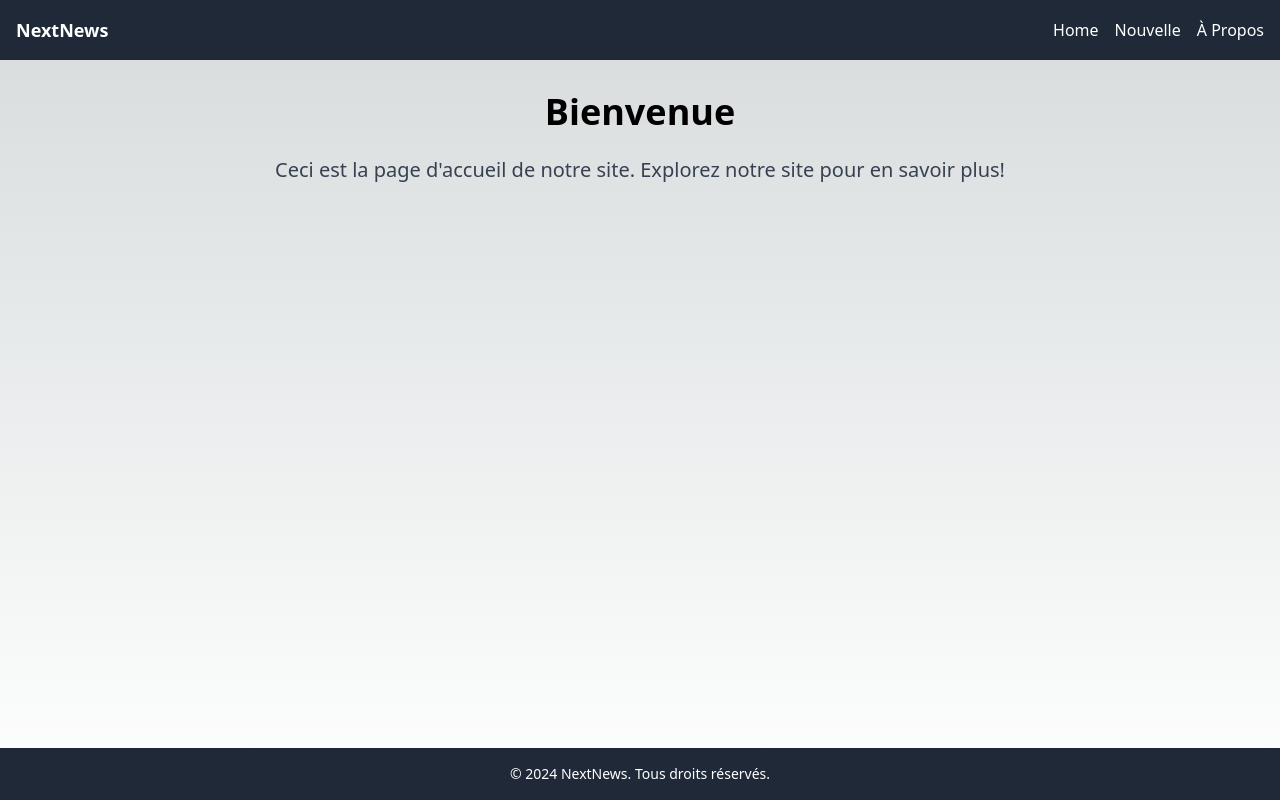
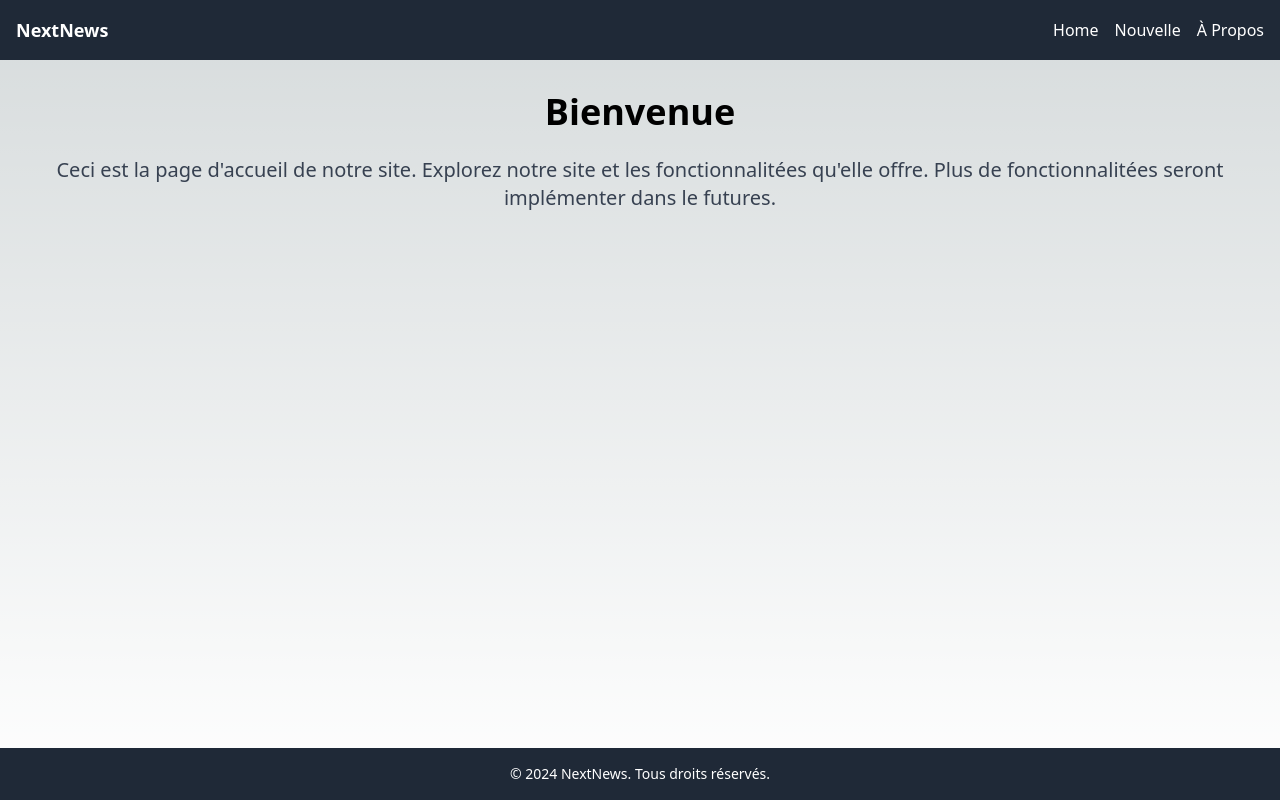
Before and after one commit to simbiss/nextnews, a Next.js app: page / in a window 1280 px wide. Built offline with nearby package versions, Linux system fonts and the light colour scheme.

Commit message:
utilisation du .env pour stocker mes clee priver

```diff
--- a/src/pages/index.tsx
+++ b/src/pages/index.tsx
@@ -8,7 +8,8 @@ const HomePage = () => {
       <div className="flex-grow container mx-auto px-4 pt-8">
           <h1 className="text-4xl font-bold text-center mb-6">Bienvenue</h1>
           <p className="text-xl text-gray-700 text-center">
-            Ceci est la page d'accueil de notre site. Explorez notre site pour en savoir plus!
+            Ceci est la page d'accueil de notre site. Explorez notre site et les fonctionnalitées qu'elle offre. Plus de fonctionnalitées seront implémenter dans le futures.
+
           </p>
           </div>
         <Footer />
--- a/src/pages/news.tsx
+++ b/src/pages/news.tsx
@@ -11,7 +11,7 @@ const News: NextPage = () => {
   const handleSearch = async (query: string, language: string, sortBy: string) => {
 
     setArticles([]);  //reset articles list
-    const apiKey = '5e0f222023eb4d9380fea145a16a52ff';
+    const apiKey = process.env.NEXT_PUBLIC_NEWSAPI_KEY;
     const encodedQuery = encodeURIComponent(query);
     const languages = language;
     if (language != '') {
```
